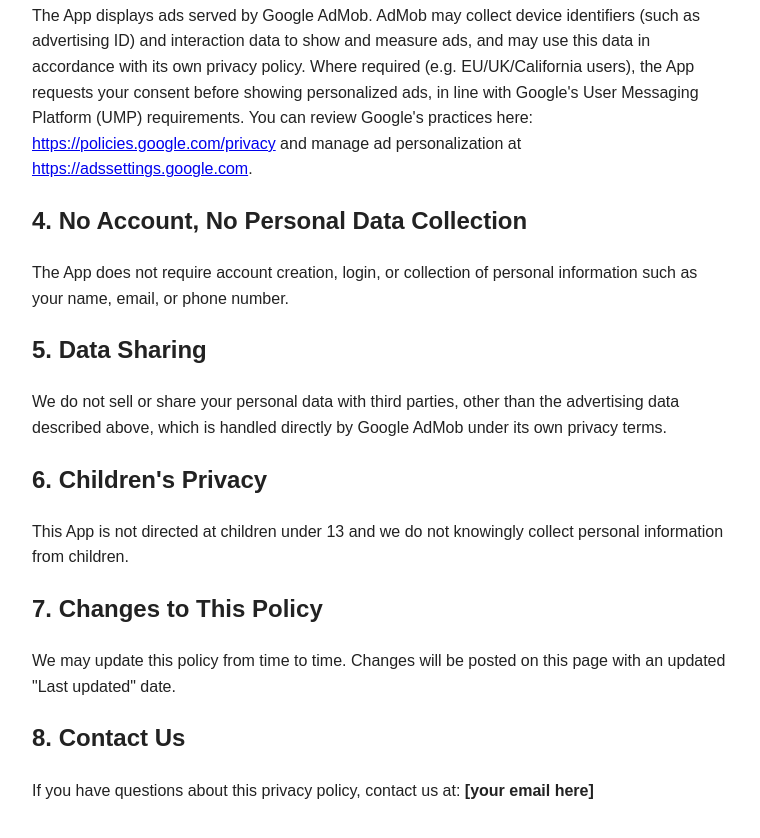
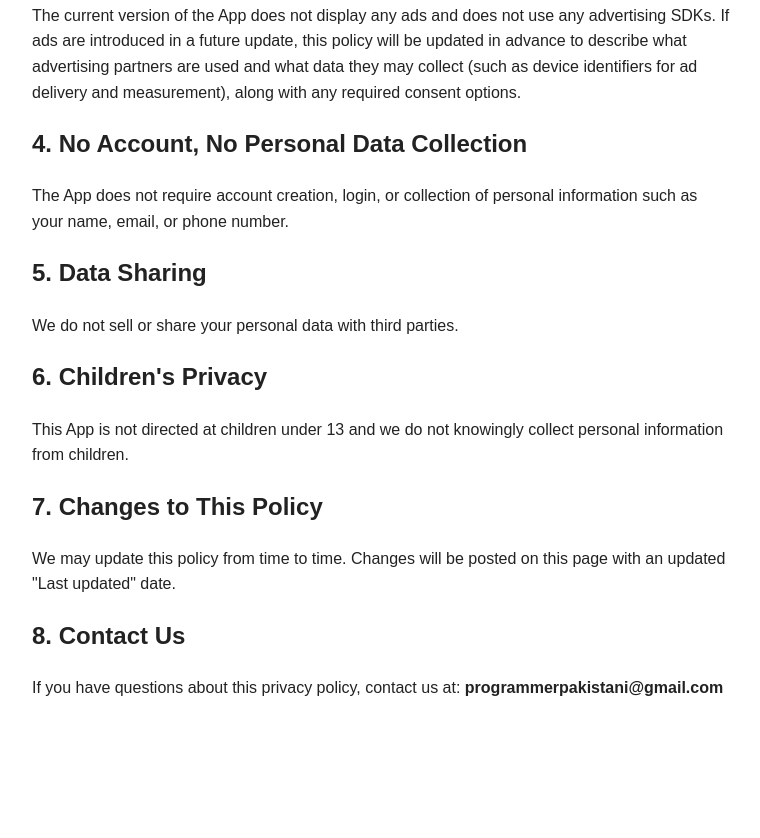
Before and after one commit to codentialabs/privacy-policy-junk-cleaner-, a plain HTML site: page index.html in a window 1280 px wide. Shown: the part 786-1624 px from the top of the page, without its empty margins (258-1018 px from the left). After the commit the page ends 1527 px from the top, so only its background shows below. Drawn offline with Linux system fonts and the light colour scheme.

Commit message:
Update index.html

```diff
--- a/index.html
+++ b/index.html
@@ -24,13 +24,13 @@
 </ul>
 
 <h2>3. Advertising</h2>
-<p>The App displays ads served by Google AdMob. AdMob may collect device identifiers (such as advertising ID) and interaction data to show and measure ads, and may use this data in accordance with its own privacy policy. Where required (e.g. EU/UK/California users), the App requests your consent before showing personalized ads, in line with Google's User Messaging Platform (UMP) requirements. You can review Google's practices here: <a href="https://policies.google.com/privacy">https://policies.google.com/privacy</a> and manage ad personalization at <a href="https://adssettings.google.com">https://adssettings.google.com</a>.</p>
+<p>The current version of the App does not display any ads and does not use any advertising SDKs. If ads are introduced in a future update, this policy will be updated in advance to describe what advertising partners are used and what data they may collect (such as device identifiers for ad delivery and measurement), along with any required consent options.</p>
 
 <h2>4. No Account, No Personal Data Collection</h2>
 <p>The App does not require account creation, login, or collection of personal information such as your name, email, or phone number.</p>
 
 <h2>5. Data Sharing</h2>
-<p>We do not sell or share your personal data with third parties, other than the advertising data described above, which is handled directly by Google AdMob under its own privacy terms.</p>
+<p>We do not sell or share your personal data with third parties.</p>
 
 <h2>6. Children's Privacy</h2>
 <p>This App is not directed at children under 13 and we do not knowingly collect personal information from children.</p>
@@ -39,7 +39,7 @@
 <p>We may update this policy from time to time. Changes will be posted on this page with an updated "Last updated" date.</p>
 
 <h2>8. Contact Us</h2>
-<p>If you have questions about this privacy policy, contact us at: <strong>[your email here]</strong></p>
+<p>If you have questions about this privacy policy, contact us at: <strong>programmerpakistani@gmail.com</strong></p>
 
 </body>
 </html>
```
